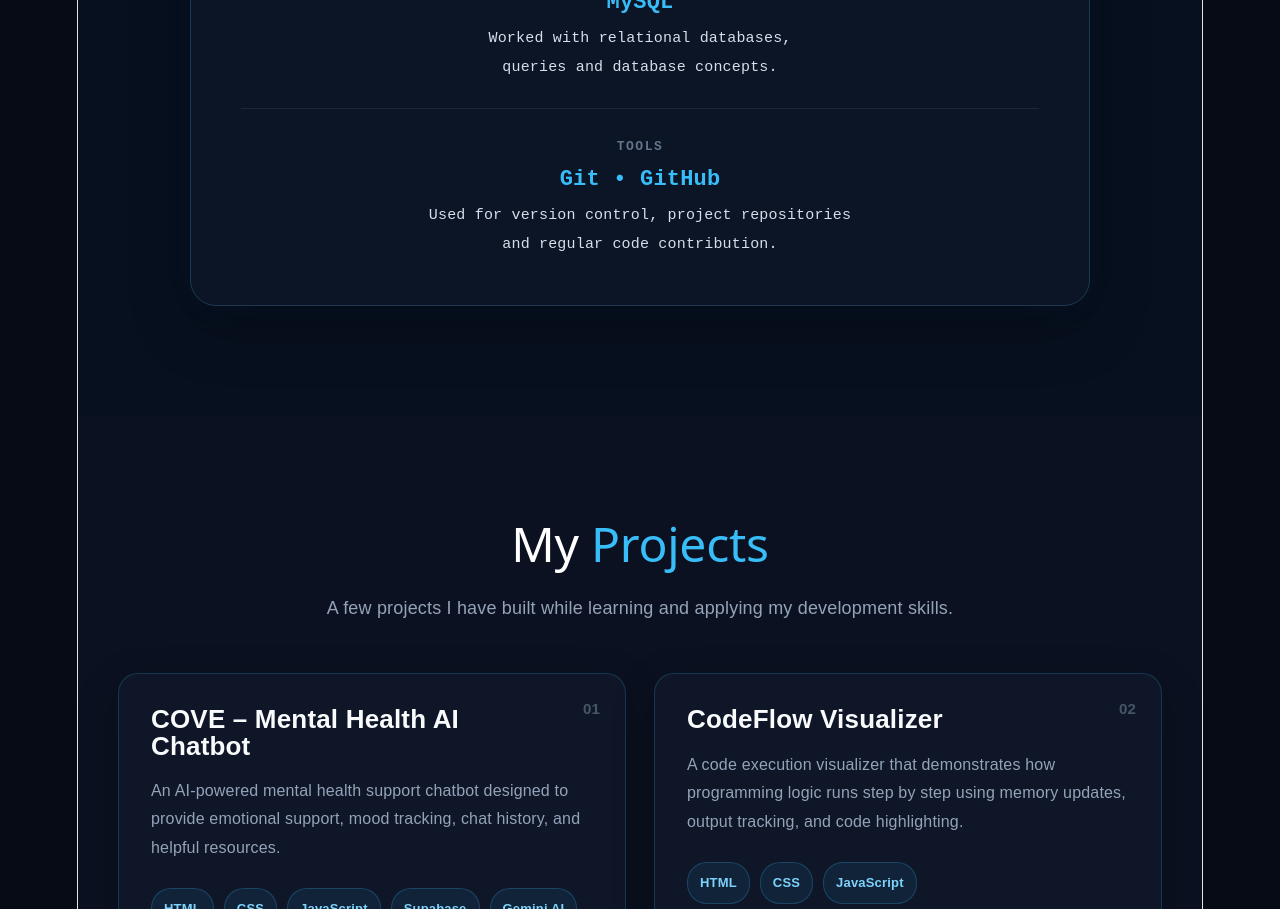
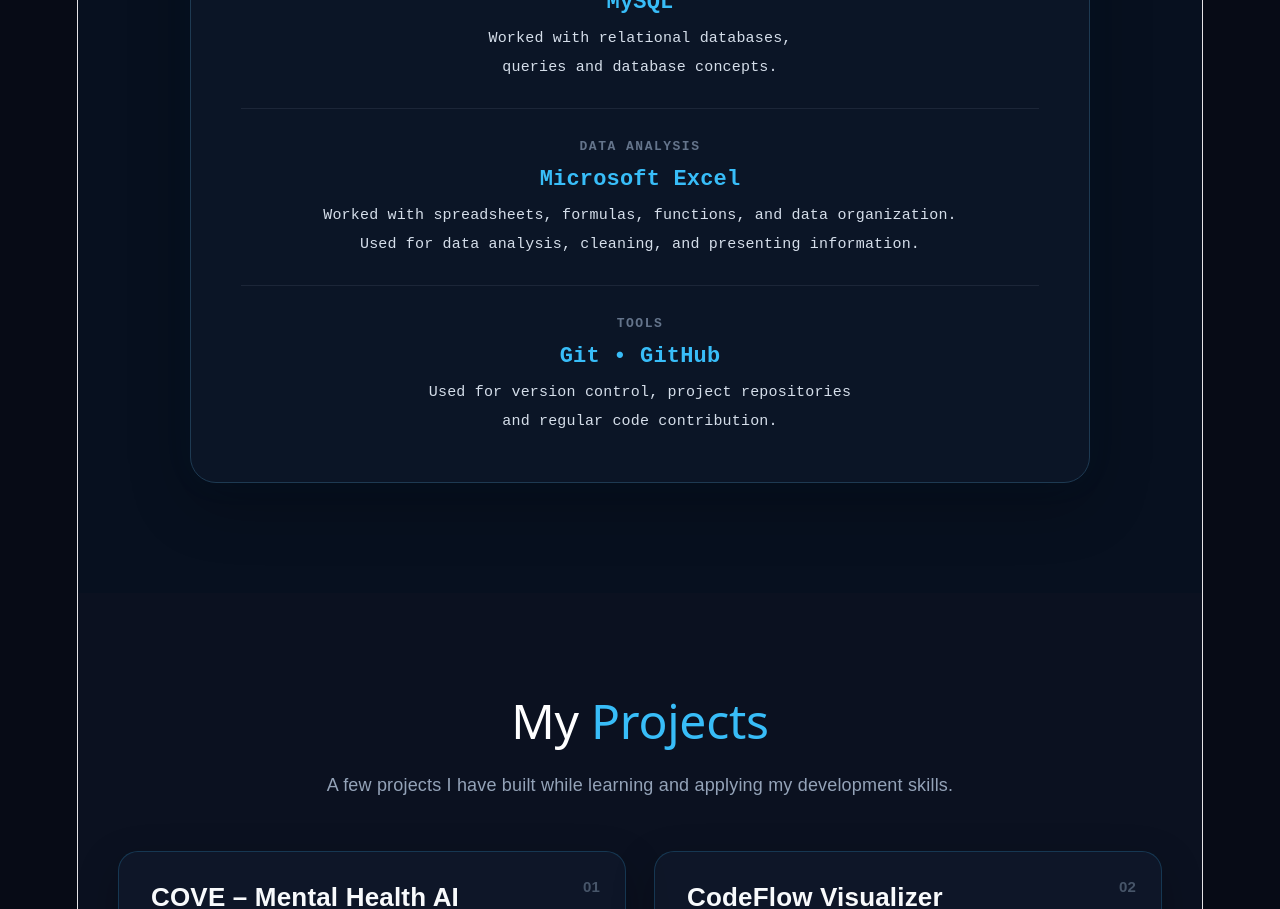
Before and after one commit to Khushboo0829/PORTFOLIO, a React app: page / in a window 1280 px wide. Shown: the part 2480-3389 px from the top of the page. Built offline with nearby package versions, Linux system fonts and the light colour scheme; the HTML template or start-up script is replaced by a standard one.

Commit message:
Add Microsoft Excel to skills section

```diff
--- a/src/App.jsx
+++ b/src/App.jsx
@@ -37,6 +37,12 @@
     description: 'Worked with relational databases,',
     usage: 'queries and database concepts.',
   },
+  {
+  category: 'DATA ANALYSIS',
+  title: 'Microsoft Excel',
+  description: 'Worked with spreadsheets, formulas, functions, and data organization.',
+  usage: 'Used for data analysis, cleaning, and presenting information.',
+},
   {
     category: 'TOOLS',
     title: 'Git • GitHub',
```
